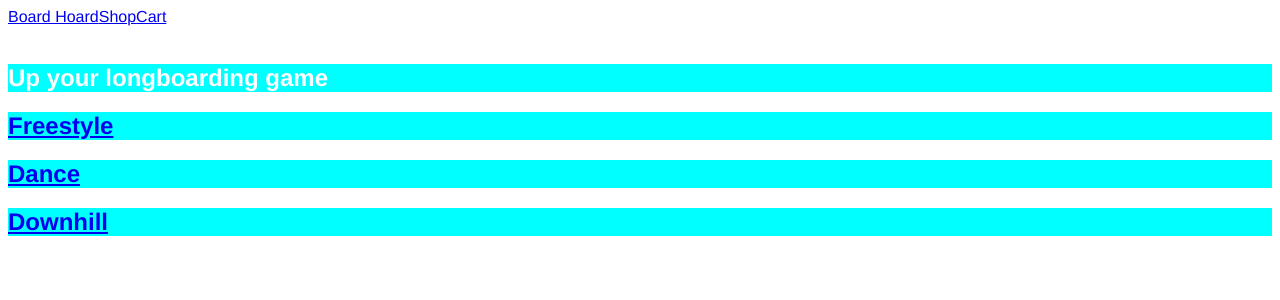
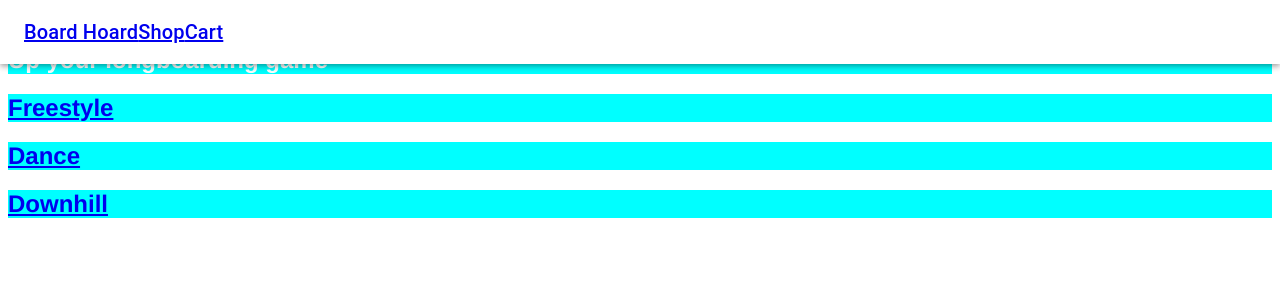
Before and after one commit to sdrew712/board-hoard, a React (Create React App) app in the folder client/: page / in a window 1280 px wide. Shown: the top 300 px of the page. Built offline with nearby package versions, Linux system fonts and the light colour scheme.

Commit message:
update topbar to mui

```diff
--- a/client/src/components/TopBar/index.jsx
+++ b/client/src/components/TopBar/index.jsx
@@ -1,10 +1,29 @@
 import React from "react";
-import Headroom from "react-headroom";
 import { NavLink } from "react-router-dom";
 
-const TopBar = () => {
+import AppBar from "@mui/material/AppBar";
+import Toolbar from "@mui/material/Toolbar";
+import Typography from "@mui/material/Typography";
+import useScrollTrigger from "@mui/material/useScrollTrigger";
+import Slide from "@mui/material/Slide";
+
+function HideOnScroll(props) {
+  const { children } = props;
+  const trigger = useScrollTrigger();
+
   return (
-    <Headroom>
+    <Slide appear={false} direction="down" in={!trigger}>
+      {children}
+    </Slide>
+  );
+}
+
+const TopBar = (props) => {
+  return (
+    <HideOnScroll {...props}>
+      <AppBar>
+        <Toolbar>
+          <Typography variant="h6" component="div">
             <nav>
               <NavLink to="/" exact activeClassName="active">
                 Board Hoard
@@ -16,7 +35,10 @@ const TopBar = () => {
                 Cart
               </NavLink>
             </nav>
-    </Headroom>
+          </Typography>
+        </Toolbar>
+      </AppBar>
+    </HideOnScroll>
   );
 };
 
```
Lines whose indentation alone changed are shown as unchanged.
